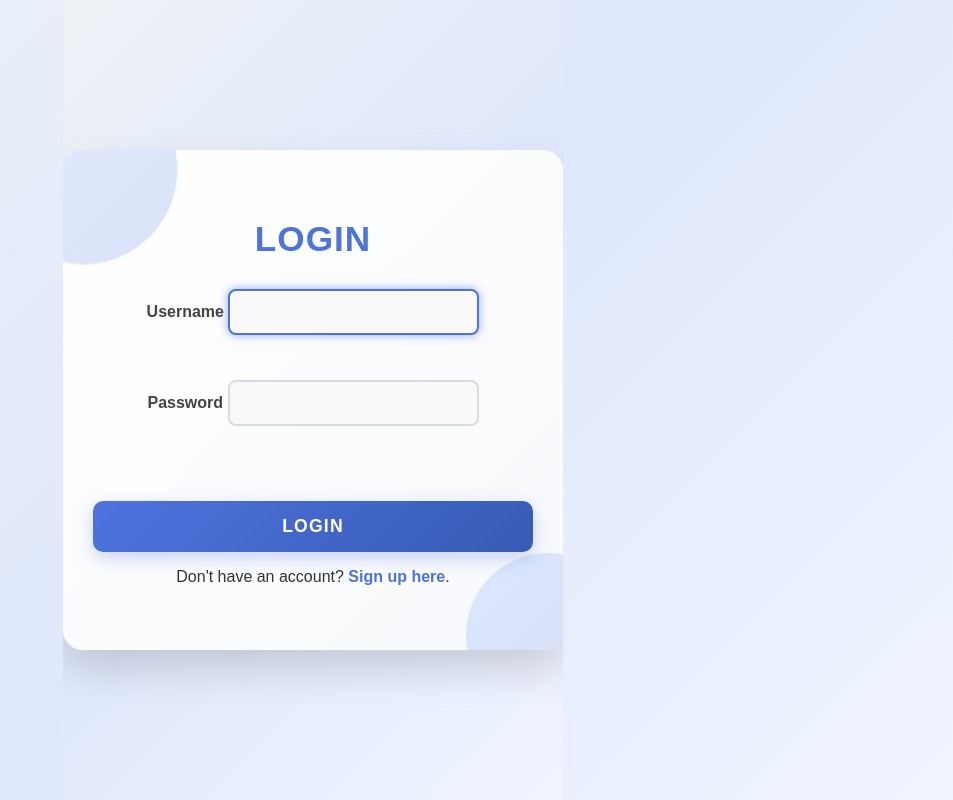
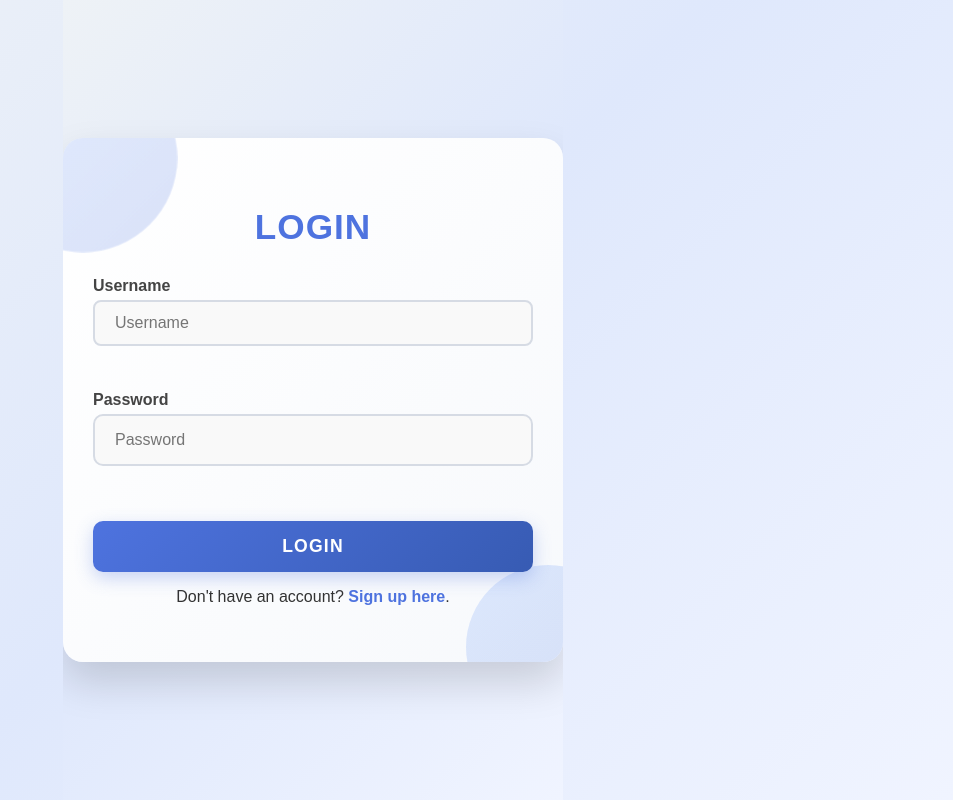
Before and after one commit to yosaiy1/Project-Management-System, a Django app: page /projects/login/ in a window 1280 px wide. Shown: the whole page, without its empty margins (327-1280 px from the left). Run offline with Django 5.2, Linux system fonts and the light colour scheme.

Commit message:
added form control and copied the design of register

```diff
--- a/projects/forms.py
+++ b/projects/forms.py
@@ -1,19 +1,51 @@
 from django import forms
-from django.contrib.auth.forms import UserCreationForm
+from django.contrib.auth.forms import UserCreationForm, AuthenticationForm
 from .models import Project, Task, User
 
+# Project Form
 class ProjectForm(forms.ModelForm):
     class Meta:
         model = Project
         fields = ['name', 'description', 'start_date', 'end_date', 'team']
+        widgets = {
+            'name': forms.TextInput(attrs={'class': 'form-control'}),
+            'description': forms.Textarea(attrs={'class': 'form-control'}),
+            'start_date': forms.DateInput(attrs={'class': 'form-control', 'type': 'date'}),
+            'end_date': forms.DateInput(attrs={'class': 'form-control', 'type': 'date'}),
+            'team': forms.Select(attrs={'class': 'form-control'}),
+        }
 
+# Task Form
 class TaskForm(forms.ModelForm):
     class Meta:
         model = Task
         fields = ['title', 'description', 'start_date', 'due_date', 'assigned_to']
+        widgets = {
+            'title': forms.TextInput(attrs={'class': 'form-control'}),
+            'description': forms.Textarea(attrs={'class': 'form-control'}),
+            'start_date': forms.DateInput(attrs={'class': 'form-control', 'type': 'date'}),
+            'due_date': forms.DateInput(attrs={'class': 'form-control', 'type': 'date'}),
+            'assigned_to': forms.Select(attrs={'class': 'form-control'}),
+        }
 
-
+# Custom User Creation Form (for registration)
 class CustomUserCreationForm(UserCreationForm):
     class Meta:
         model = User
         fields = ('username', 'email', 'role', 'password1', 'password2')
+        widgets = {
+            'username': forms.TextInput(attrs={'class': 'form-control'}),
+            'email': forms.EmailInput(attrs={'class': 'form-control'}),
+            'role': forms.Select(attrs={'class': 'form-control'}),
+            'password1': forms.PasswordInput(attrs={'class': 'form-control'}),
+            'password2': forms.PasswordInput(attrs={'class': 'form-control'}),
+        }
+
+# Custom Login Form (for login functionality)
+class CustomLoginForm(AuthenticationForm):
+    username = forms.CharField(
+        widget=forms.TextInput(attrs={'class': 'form-control', 'placeholder': 'Username'})
+    )
+    password = forms.CharField(
+        widget=forms.PasswordInput(attrs={'class': 'form-control', 'placeholder': 'Password'})
+    )
--- a/projects/templates/registration/login.html
+++ b/projects/templates/registration/login.html
@@ -1,7 +1,8 @@
 {% load static %}
+{% load custom_filters %}  <!-- Load the custom filter -->
 
 {% block extra_css %}
-  <link rel="stylesheet" href="{% static 'css/login.css' %}">
+  <link rel="stylesheet" href="{% static 'css/register.css' %}">
 {% endblock %}
 
 {% block content %}
@@ -30,7 +31,8 @@
             {% for field in form %}
               <div class="mb-3">
                 <label for="{{ field.id_for_label }}" class="form-label fw-semibold">{{ field.label }}</label>
-                {{ field }}
+                <!-- Apply the custom filter to add the form-control class -->
+                {{ field|add_class:"form-control" }}
                 {% if field.errors %}
                   <div class="text-danger mt-1">
                     {% for error in field.errors %}
--- a/projects/templates/registration/register.html
+++ b/projects/templates/registration/register.html
@@ -1,4 +1,5 @@
 {% load static %}
+{% load custom_filters %}  <!-- Load the custom filter -->
 
 {% block extra_css %}
   <link rel="stylesheet" href="{% static 'css/register.css' %}">
@@ -32,7 +33,8 @@
             {% for field in form %}
               <div class="mb-3">
                 <label for="{{ field.id_for_label }}" class="form-label fw-semibold">{{ field.label }}</label>
-                {{ field }}
+                <!-- Apply the custom filter to add the form-control class -->
+                {{ field|add_class:"form-control" }}
                 {% if field.errors %}
                   <div class="text-danger mt-1">
                     {% for error in field.errors %}
--- /dev/null
+++ b/projects/templatetags/custom_filters.py
@@ -0,0 +1,10 @@
+from django import template
+
+register = template.Library()
+
+@register.filter
+def add_class(field, class_name):
+    """
+    Adds a class to a form field's widget.
+    """
+    return field.as_widget(attrs={'class': class_name})
--- a/projects/urls.py
+++ b/projects/urls.py
@@ -11,13 +11,12 @@ urlpatterns = [
     path('projects/<int:project_id>/tasks/<int:task_id>/delete/', views.task_delete, name='task_delete'),
     path('teams/<int:team_id>/projects/', views.team_projects, name='team_projects'),
 
+    # Update this to use the custom login view
+    path('login/', views.login_view, name='login'),  # <-- Custom login view
 
-    path('login/', auth_views.LoginView.as_view(), name='login'),
     path('logout/', auth_views.LogoutView.as_view(), name='logout'),
-
 
     path('register/', views.register, name='register'),
 
-
-    path('accounts/', include('django.contrib.auth.urls')),
+    path('accounts/', include('django.contrib.auth.urls')),  # Default auth urls like password reset
 ]
--- a/projects/views.py
+++ b/projects/views.py
@@ -1,16 +1,19 @@
 from django.shortcuts import render, get_object_or_404, redirect
 from django.contrib import messages
 from django.contrib.auth.decorators import login_required
-from django.contrib.auth import login
+from django.contrib.auth import login, authenticate
+from django.contrib.auth.forms import AuthenticationForm
 from .models import Team, Project, Task
-from .forms import ProjectForm, TaskForm, CustomUserCreationForm
+from .forms import ProjectForm, TaskForm, CustomUserCreationForm, CustomLoginForm
 
 
+# Homepage View
 def homepage(request):
     projects = Project.objects.all()
     return render(request, 'projects/homepage.html', {'projects': projects})
 
 
+# Project Create View
 @login_required
 def project_create(request):
     if request.method == 'POST':
@@ -27,23 +30,27 @@ def project_create(request):
     return render(request, 'projects/project_form.html', {'form': form})
 
 
+# View Projects of a Team
 def team_projects(request, team_id):
     team = get_object_or_404(Team, id=team_id)
     projects = Project.objects.filter(team=team)
     return render(request, 'projects/team_projects.html', {'team': team, 'projects': projects})
 
 
+# Project Detail View
 def project_detail(request, project_id):
     project = get_object_or_404(Project, id=project_id)
     tasks = Task.objects.filter(project=project)
     return render(request, 'projects/project_detail.html', {'project': project, 'tasks': tasks})
 
 
+# Task Detail View
 def task_detail(request, task_id):
     task = get_object_or_404(Task, id=task_id)
     return render(request, 'projects/task_detail.html', {'task': task})
 
 
+# Task Create View
 @login_required
 def task_create(request, project_id):
     project = get_object_or_404(Project, id=project_id)
@@ -63,6 +70,7 @@ def task_create(request, project_id):
     return render(request, 'projects/task_form.html', {'form': form, 'project': project})
 
 
+# Task Delete View
 @login_required
 def task_delete(request, task_id):
     task = get_object_or_404(Task, id=task_id)
@@ -72,6 +80,7 @@ def task_delete(request, task_id):
     return redirect('project_detail', project_id=project_id)
 
 
+# User Registration View
 def register(request):
     if request.method == 'POST':
         form = CustomUserCreationForm(request.POST)
@@ -86,3 +95,25 @@ def register(request):
         form = CustomUserCreationForm()
 
     return render(request, 'registration/register.html', {'form': form})
+
+
+# User Login View
+def login_view(request):
+    if request.method == 'POST':
+        form = CustomLoginForm(request, data=request.POST)
+        if form.is_valid():
+            username = form.cleaned_data.get('username')
+            password = form.cleaned_data.get('password')
+            user = authenticate(request, username=username, password=password)
+            if user is not None:
+                login(request, user)
+                messages.success(request, 'Login successful!')
+                return redirect('homepage')
+            else:
+                messages.error(request, 'Invalid username or password.')
+        else:
+            messages.error(request, 'Invalid login details')
+    else:
+        form = CustomLoginForm()
+
+    return render(request, 'registration/login.html', {'form': form})
--- a/static/css/login.css
+++ b/static/css/login.css
@@ -27,7 +27,8 @@ body, html {
     border-radius: 20px;
     box-shadow: 0 20px 40px rgba(0, 0, 0, 0.15);
     padding: 40px 30px;
-    width: 500px;
+    width: 100%;
+    max-width: 500px;
     min-height: 500px;
     text-align: center;
     position: relative;
@@ -77,20 +78,13 @@ h2 {
 form {
     display: flex;
     flex-direction: column;
-    gap: 25px;
+    gap: 20px;
     position: relative;
     z-index: 1;
 }
 
-/* Form group styling */
-.form-group {
-    display: flex;
-    flex-direction: column;
-    align-items: flex-start;
-}
-
 /* Input field styling */
-.form-control {
+.form-control, input[name="username"], input[name="password"] {
     width: 100%;
     padding: 15px 20px;
     border: 2px solid #d6dbe4;
@@ -102,12 +96,13 @@ form {
     box-sizing: border-box;
 }
 
-.form-control:focus {
+.form-control:focus, input[name="username"]:focus, input[name="password"]:focus {
     border-color: #4e73df;
     box-shadow: 0 0 12px rgba(78, 115, 223, 0.6);
     outline: none;
 }
 
+/* Form label styling */
 .form-label {
     font-weight: 600;
     font-size: 1rem;
@@ -117,14 +112,7 @@ form {
 
 /* Username and password specific styling */
 input[name="username"], input[name="password"] {
-    padding: 12px 20px;
-    font-size: 1rem;
-    border-radius: 8px;
-    border: 2px solid #d6dbe4;
-    background: #f9f9f9;
-    transition: all 0.3s ease;
-    color: #555;
-    margin-bottom: 20px; /* Space between fields */
+    margin-bottom: 15px; /* Space between fields */
 }
 
 input[name="username"]:focus, input[name="password"]:focus {
@@ -147,7 +135,7 @@ input[name="username"]:focus, input[name="password"]:focus {
     text-transform: uppercase;
     letter-spacing: 1.2px;
     box-shadow: 0 6px 18px rgba(78, 115, 223, 0.3);
-    margin-top: 30px; /* Adjusted to move the button down slightly */
+    margin-top: 20px; /* Adjusted */
 }
 
 .btn-primary:hover {
```
Also changed, not shown: db.sqlite3.
